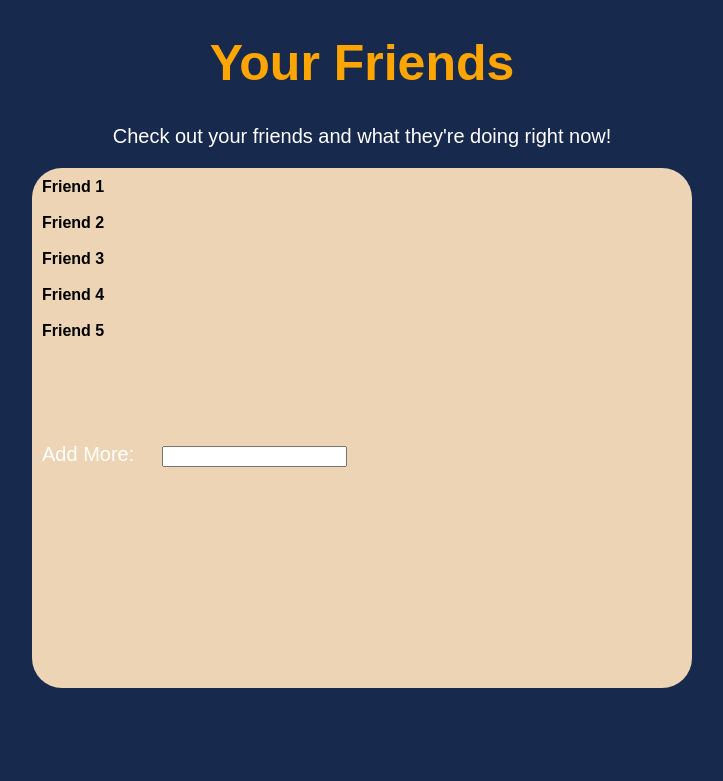
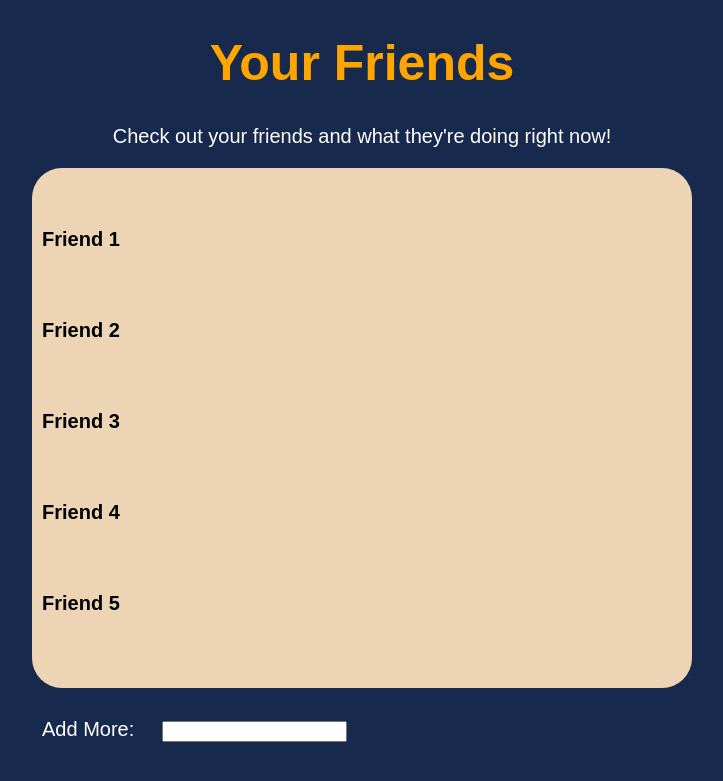
Before and after one commit to revajeth/IlliniGather, a Flask app: template src/pages/templates/friends.html in a window 1280 px wide. Shown: the top 781 px of the page, without its empty margins (278-1001 px from the left). Run offline with Flask 3, Linux system fonts and the light colour scheme; the template is opened without the code that fills it, so the values that code supplies are empty.

Commit message:
updated friends page

```diff
--- a/src/pages/static/css/styles.css
+++ b/src/pages/static/css/styles.css
@@ -164,3 +164,12 @@
     font-weight: bold;
     text-decoration: none;
   }
+  .checked {
+    color: rgba(217, 170, 17, 0.571);
+    }
+  .favorite {
+    color: black;
+    font: 1em sans-serif;
+    font-size: 20px;
+    padding-top: 50px;
+  }
```
